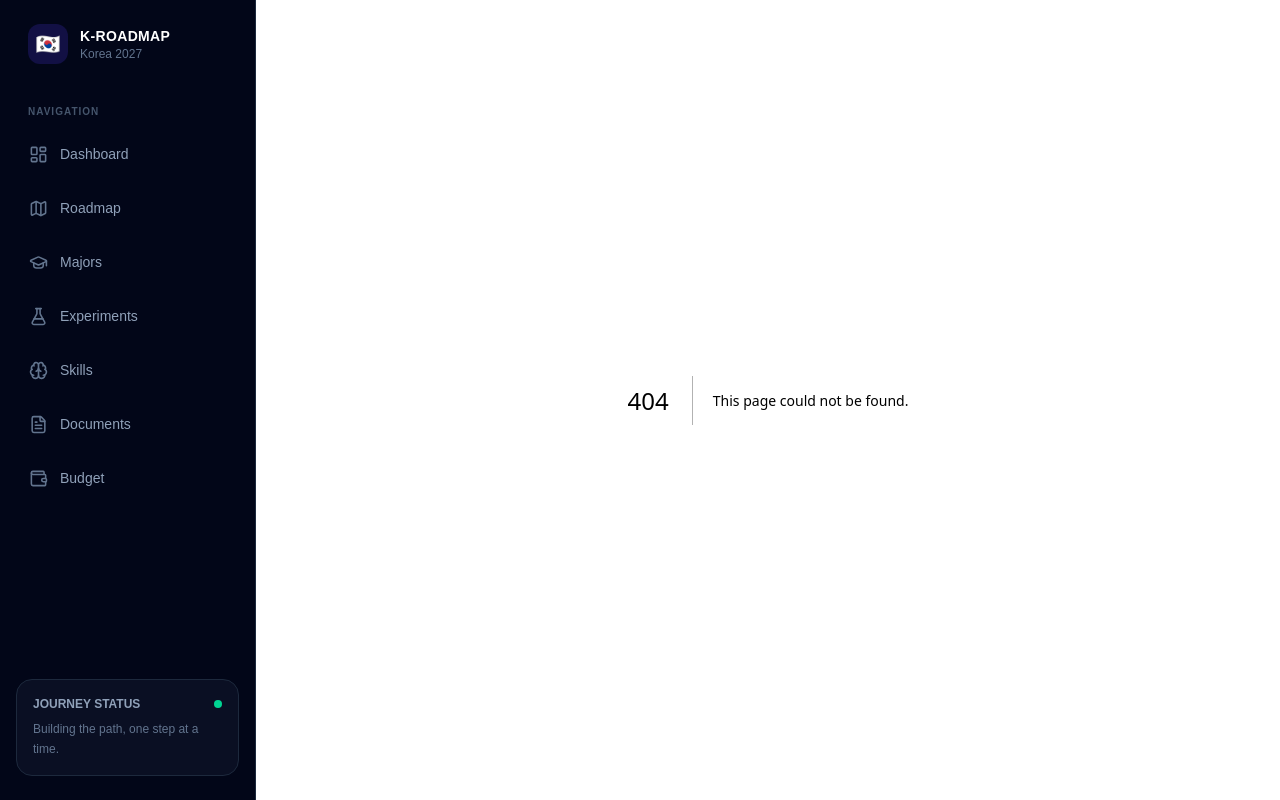
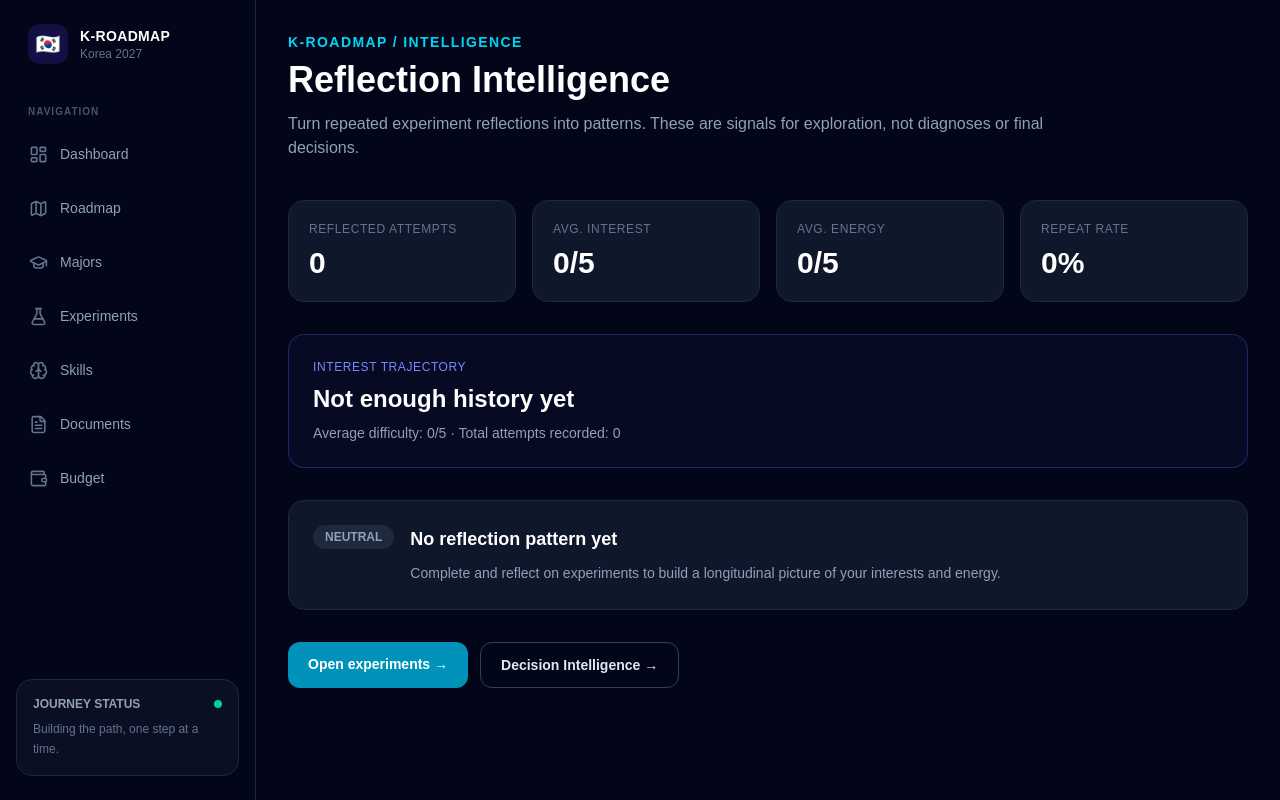
Before and after one commit to piwww11/K-roadmap, a Next.js app: page /reflections in a window 1280 px wide. Before the commit this address had no page. Built offline with nearby package versions, Linux system fonts and the light colour scheme.

Commit message:
feat: add reflection intelligence page

```diff
--- /dev/null
+++ b/app/reflections/page.tsx
@@ -0,0 +1,51 @@
+'use client';
+
+import { useEffect, useMemo, useState } from 'react';
+import { useExperimentStore } from '@/store/experimentStore';
+import { analyzeReflections } from '@/lib/reflectionIntelligence';
+
+export default function ReflectionsPage() {
+  const [hydrated, setHydrated] = useState(false);
+  const experiments = useExperimentStore((state) => state.experiments);
+  useEffect(() => setHydrated(true), []);
+  const analysis = useMemo(() => analyzeReflections(hydrated ? experiments : []), [experiments, hydrated]);
+
+  return (
+    <main className="min-h-screen bg-slate-950 p-8 text-slate-100">
+      <div className="mx-auto max-w-6xl">
+        <header className="mb-10">
+          <p className="mb-2 text-sm font-semibold uppercase tracking-widest text-cyan-400">K-ROADMAP / INTELLIGENCE</p>
+          <h1 className="text-4xl font-bold text-white">Reflection Intelligence</h1>
+          <p className="mt-3 max-w-3xl text-slate-400">Turn repeated experiment reflections into patterns. These are signals for exploration, not diagnoses or final decisions.</p>
+        </header>
+
+        <section className="mb-8 grid gap-4 md:grid-cols-4">
+          {[
+            ['Reflected attempts', analysis.reflectedAttempts],
+            ['Avg. interest', `${analysis.averageInterest}/5`],
+            ['Avg. energy', `${analysis.averageEnergy}/5`],
+            ['Repeat rate', `${analysis.repeatRate}%`],
+          ].map(([label, value]) => (
+            <div key={label} className="rounded-2xl border border-slate-800 bg-slate-900 p-5"><p className="text-xs uppercase tracking-wider text-slate-500">{label}</p><p className="mt-2 text-3xl font-bold text-white">{value}</p></div>
+          ))}
+        </section>
+
+        <section className="mb-8 rounded-2xl border border-indigo-500/30 bg-indigo-500/5 p-6">
+          <p className="text-xs uppercase tracking-wider text-indigo-400">Interest trajectory</p>
+          <h2 className="mt-2 text-2xl font-bold text-white">{analysis.interestTrend === 'rising' ? 'Trending upward ↗' : analysis.interestTrend === 'falling' ? 'Trending downward ↘' : analysis.interestTrend === 'stable' ? 'Relatively stable →' : 'Not enough history yet'}</h2>
+          <p className="mt-2 text-sm text-slate-400">Average difficulty: {analysis.averageDifficulty}/5 · Total attempts recorded: {analysis.attempts}</p>
+        </section>
+
+        <section className="space-y-4">
+          {analysis.insights.map((insight) => (
+            <article key={insight.id} className="rounded-2xl border border-slate-800 bg-slate-900 p-6">
+              <div className="flex items-start gap-4"><span className="rounded-full bg-slate-800 px-3 py-1 text-xs font-semibold uppercase text-slate-400">{insight.tone}</span><div><h2 className="text-lg font-semibold text-white">{insight.title}</h2><p className="mt-2 text-sm leading-6 text-slate-400">{insight.detail}</p></div></div>
+            </article>
+          ))}
+        </section>
+
+        <div className="mt-8 flex flex-wrap gap-3"><a href="/experiments" className="rounded-xl bg-cyan-600 px-5 py-3 text-sm font-semibold text-white hover:bg-cyan-500">Open experiments →</a><a href="/majors/decision" className="rounded-xl border border-slate-700 px-5 py-3 text-sm font-semibold text-slate-200 hover:bg-slate-900">Decision Intelligence →</a></div>
+      </div>
+    </main>
+  );
+}
```
